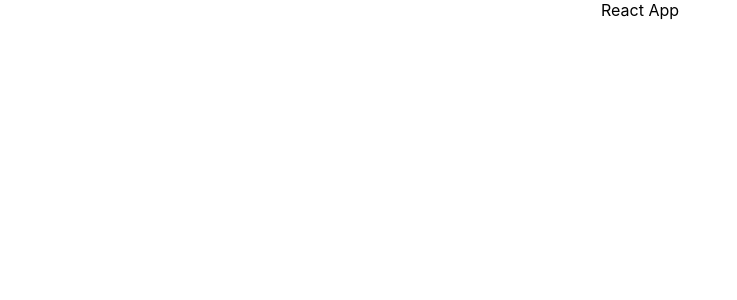
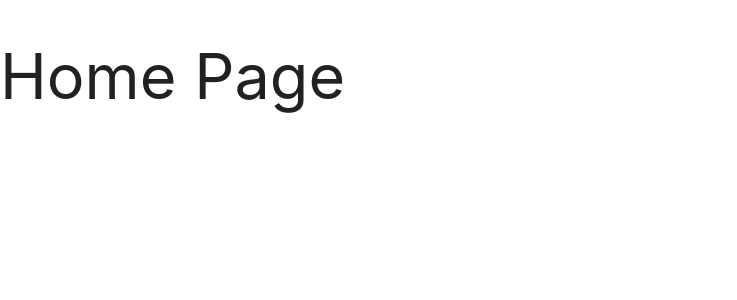
Before and after one commit to jstone18/stay-app, a React (Create React App) app: page / in a window 1280 px wide. Shown: the top 300 px of the page, without its empty margins (0-737 px from the left). Built offline with nearby package versions, Linux system fonts and the light colour scheme.

Commit message:
Create home page and navbar with styling. Set up routes

```diff
--- a/package.json
+++ b/package.json
@@ -9,6 +9,7 @@
     "react": "^16.12.0",
     "react-dom": "^16.12.0",
     "react-redux": "^7.2.0",
+    "react-router-dom": "^5.1.2",
     "react-scripts": "3.4.0",
     "redux": "^4.0.5",
     "redux-devtools-extension": "^2.13.8",
--- a/public/index.html
+++ b/public/index.html
@@ -10,6 +10,16 @@
 			content="Web site created using create-react-app"
 		/>
 		<link rel="apple-touch-icon" href="%PUBLIC_URL%/logo192.png" />
+
+		<!-- Compiled and minified CSS -->
+		<link
+			rel="stylesheet"
+			href="https://cdnjs.cloudflare.com/ajax/libs/materialize/1.0.0/css/materialize.min.css"
+		/>
+
+		<!-- Compiled and minified JavaScript -->
+		<script src="https://cdnjs.cloudflare.com/ajax/libs/materialize/1.0.0/js/materialize.min.js"></script>
+
 		<!--
       manifest.json provides metadata used when your web app is installed on a
       user's mobile device or desktop. See https://developers.google.com/web/fundamentals/web-app-manifest/
--- a/src/App.js
+++ b/src/App.js
@@ -1,8 +1,18 @@
-import React from "react";
+import React, { Component } from "react";
 import "./App.css";
+import { BrowserRouter as Router, Route } from "react-router-dom";
+import Navbar from "./components/navbar/Navbar";
+import HomePage from "./pages/home/HomePage";
 
-function App() {
-	return <div className="App">React App</div>;
+class App extends Component {
+	render() {
+		return (
+			<Router>
+				<Route path="/" component={Navbar} />
+				<Route exact path="/" component={HomePage} />
+			</Router>
+		);
+	}
 }
 
 export default App;
--- /dev/null
+++ b/src/components/navbar/Navbar.js
@@ -0,0 +1,48 @@
+import React from "react";
+import "./navbar.css";
+import { Link } from "react-router-dom";
+
+const Navbar = ({ location }) => {
+	let navColor = "transparent";
+
+	if (location.pathname !== "/") {
+		// then user is on the home page
+		navColor = "black";
+	}
+
+	return (
+		<div className="container-fluid nav">
+			<div className="row">
+				<nav className={navColor}>
+					<div className="nav-wrapper">
+						<Link to="/" className="left">
+							STAY
+						</Link>
+						<ul id="nav-mobile" className="right">
+							<li>
+								<Link to="/">English (US)</Link>
+							</li>
+							<li>
+								<Link to="/">$ USD</Link>
+							</li>
+							<li>
+								<Link to="/">Become a Host</Link>
+							</li>
+							<li>
+								<Link to="/">Help</Link>
+							</li>
+							<li>
+								<Link to="/">Sign Up</Link>
+							</li>
+							<li>
+								<Link to="/">Log In</Link>
+							</li>
+						</ul>
+					</div>
+				</nav>
+			</div>
+		</div>
+	);
+};
+
+export default Navbar;
--- /dev/null
+++ b/src/components/navbar/navbar.css
@@ -0,0 +1,29 @@
+.nav {
+	position: absolute;
+	width: 100%;
+	top: 0;
+	left: 0;
+}
+
+.nav nav {
+	box-shadow: none;
+}
+
+.nav ul li {
+	color: white;
+	cursor: pointer;
+}
+
+.nav .nav-non-link {
+	padding: 0 15px;
+}
+
+.nav-non-link:hover {
+	border-bottom: 2px solid white;
+	background-color: initial;
+}
+
+.nav ul li:hover {
+	border-bottom: 2px solid white;
+	background-color: initial;
+}
--- /dev/null
+++ b/src/pages/home/HomePage.js
@@ -0,0 +1,12 @@
+import React from "react";
+import "./homePage.css";
+
+const HomePage = () => {
+	return (
+		<div>
+			<h1>Home Page</h1>
+		</div>
+	);
+};
+
+export default HomePage;
--- /dev/null
+++ b/src/pages/home/homePage.css
@@ -0,0 +1,9 @@
+.home {
+	padding: 0px !important;
+}
+
+.home .upper-fold {
+	height: 100vh !important;
+	background-image: url("https://a0.muscache.com/4ea/air/r:w775-h518-sfit,e:fjpg-c80/pictures/0ffd8594-f123-43f0-85bb-7ef88c6f0624.jpg");
+	background-size: cover;
+}
```
Also changed, not shown: 1 other file (tests, documents, lock files or other folders).
